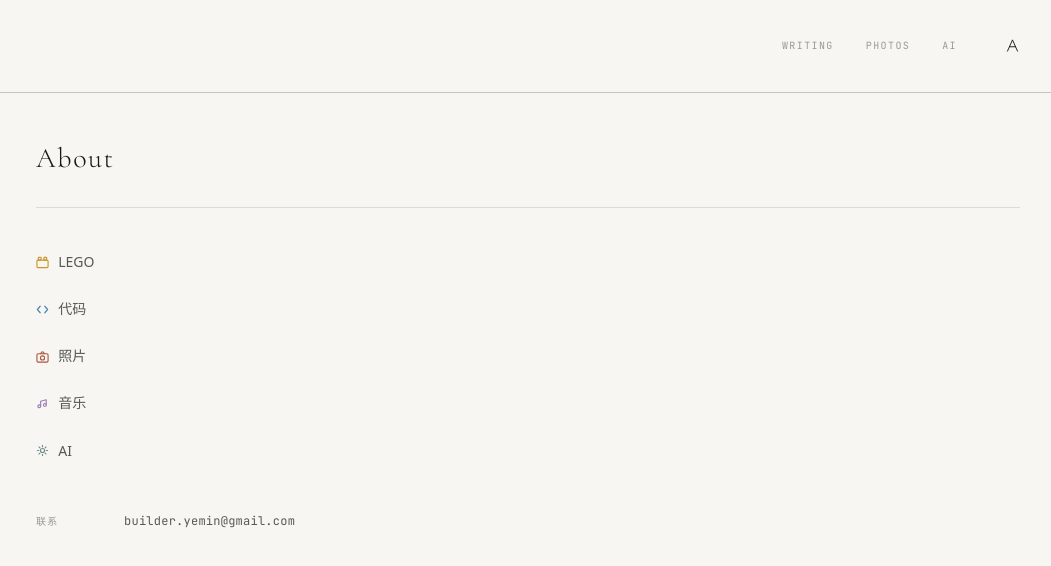
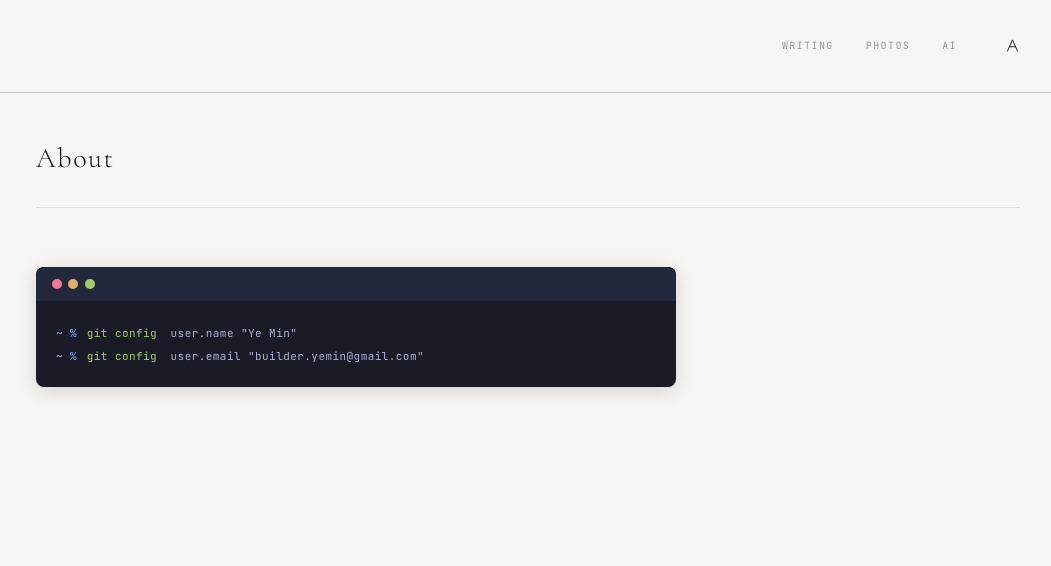
Before and after one commit to ye-min/culex-webui, an Angular app: page /about in a window 1280 px wide. Shown: the top 566 px of the page, without its empty margins (112-1163 px from the left). Built offline with nearby package versions, Linux system fonts and the light colour scheme; no server answers.

Commit message:
feat: add terminal section with command examples to about page

```diff
--- a/src/app/pages/about/about.component.css
+++ b/src/app/pages/about/about.component.css
@@ -89,3 +89,74 @@
 .link-item:hover {
   color: var(--fg);
 }
+
+/* ── Terminal Section ── */
+.terminal-section {
+  margin-top: 0rem;
+}
+
+.terminal-title {
+  font-family: var(--mono);
+  font-size: 10px;
+  letter-spacing: 0.14em;
+  text-transform: uppercase;
+  color: var(--fg-3);
+  display: block;
+  margin-bottom: 1.2rem;
+}
+
+.terminal-window {
+  background-color: #1a1b26;
+  border-radius: 8px;
+  overflow: hidden;
+  box-shadow: 0 4px 20px rgba(0, 0, 0, 0.15);
+  font-family: var(--mono), Menlo, Monaco, Consolas, "Courier New", monospace;
+  max-width: 640px;
+}
+
+.terminal-header {
+  background-color: #24283b;
+  padding: 0.75rem 1rem;
+  display: flex;
+  gap: 0.4rem;
+  align-items: center;
+}
+
+.terminal-header .dot {
+  width: 10px;
+  height: 10px;
+  border-radius: 50%;
+}
+
+.terminal-header .dot.red { background-color: #f7768e; }
+.terminal-header .dot.yellow { background-color: #e0af68; }
+.terminal-header .dot.green { background-color: #9ece6a; }
+
+.terminal-body {
+  padding: 1.25rem;
+  overflow-x: auto;
+}
+
+.terminal-body pre {
+  margin: 0;
+  font-family: inherit;
+}
+
+.terminal-body code {
+  font-family: inherit;
+  font-size: 11px;
+  color: #a9b1d6;
+  line-height: 1.8;
+  letter-spacing: 0.04em;
+}
+
+.terminal-body .prompt {
+  color: #7aa2f7;
+  margin-right: 0.6rem;
+  user-select: none;
+}
+
+.terminal-body .command {
+  color: #9ece6a;
+  margin-right: 0.4rem;
+}
--- a/src/app/pages/about/about.component.html
+++ b/src/app/pages/about/about.component.html
@@ -5,7 +5,7 @@
     </header>
 
     <section class="about-content">
-      <div class="about-intro">
+      <!--<div class="about-intro">
         <p class="about-text">
           <span class="tag-icon icon-lego">
             <svg width="13" height="13" viewBox="0 0 14 14" fill="none" aria-hidden="true">
@@ -63,13 +63,27 @@
             <a href="mailto:builder.yemin@gmail.com" class="link-item">builder.yemin&#64;gmail.com</a>
           </div>
         </div>
-        <!--<div class="link-group">
+        <div class="link-group">
           <span class="link-label">其他</span>
           <div class="link-items">
             <a href="https://github.com" target="_blank" rel="noopener" class="link-item">GitHub</a>
             <a href="https://twitter.com" target="_blank" rel="noopener" class="link-item">Twitter</a>
           </div>
-        </div>-->
+        </div>
+      </div>-->
+      <div class="terminal-section">
+        <span class="terminal-title"></span>
+        <div class="terminal-window">
+          <div class="terminal-header">
+            <span class="dot red"></span>
+            <span class="dot yellow"></span>
+            <span class="dot green"></span>
+          </div>
+          <div class="terminal-body">
+            <pre><code><span class="prompt">~ %</span><span class="command">git config</span> user.name "Ye Min"
+<span class="prompt">~ %</span><span class="command">git config</span> user.email "builder.yemin@gmail.com"</code></pre>
+          </div>
+        </div>
       </div>
     </section>
   </div>
```
